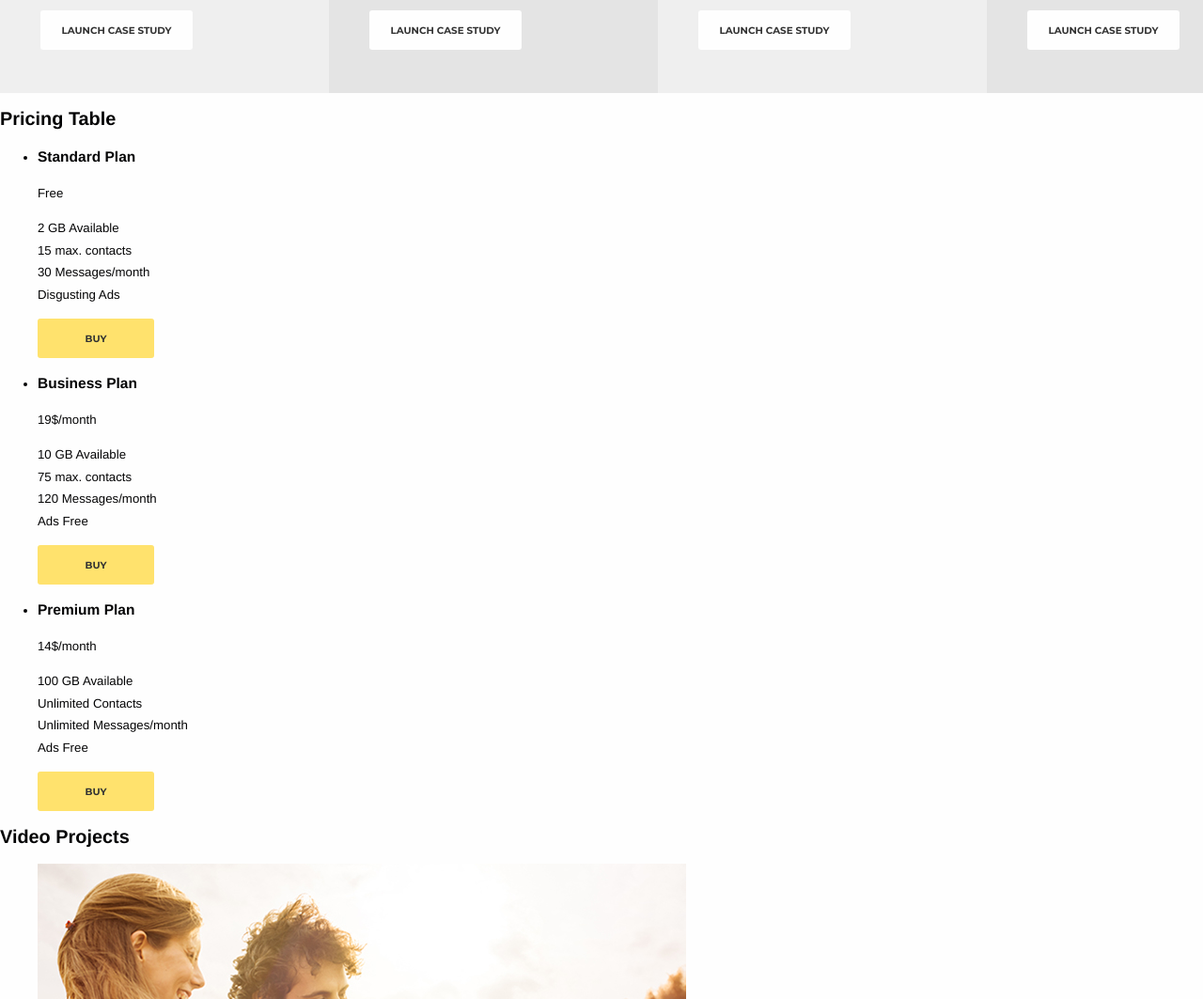
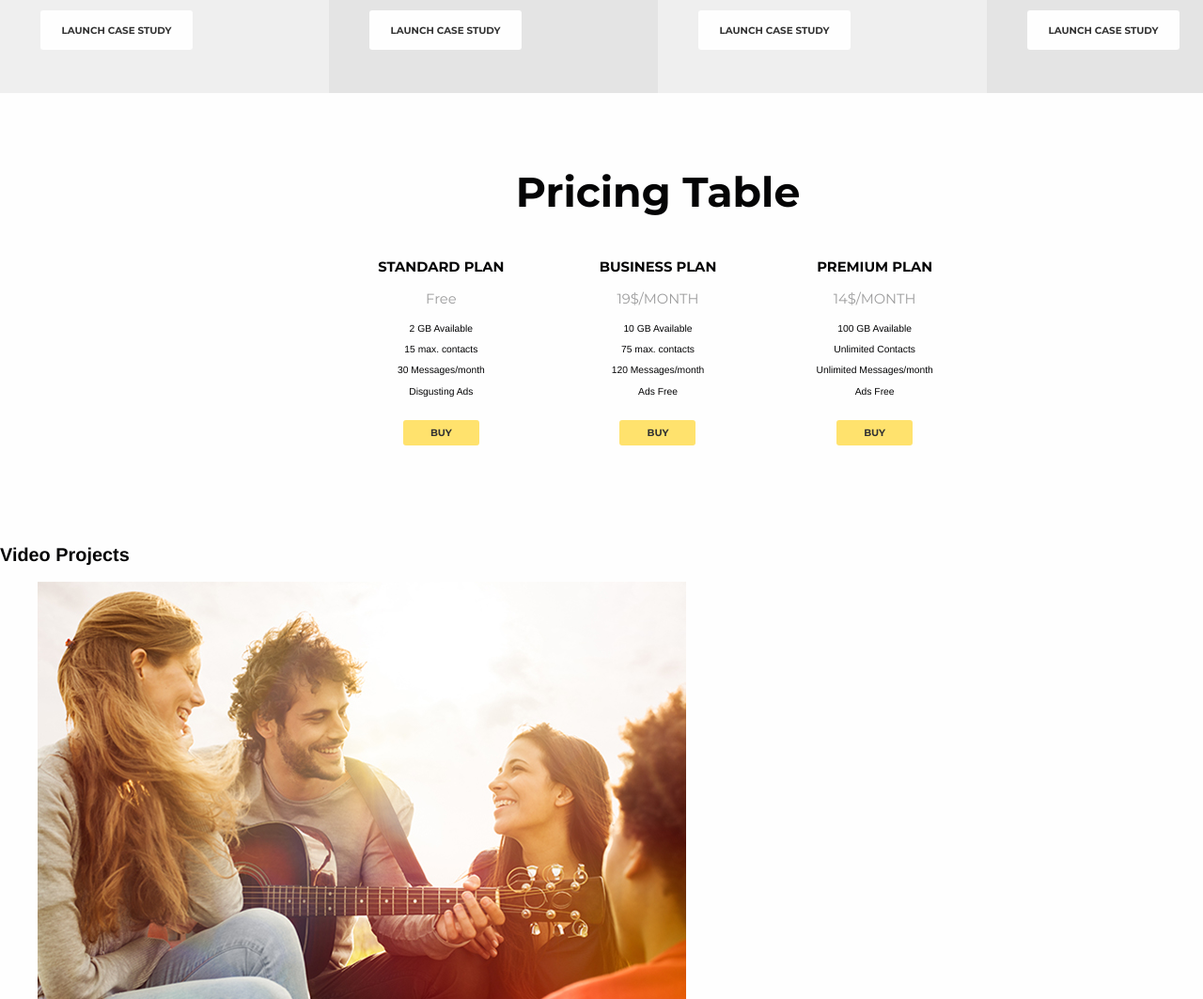
Before and after one commit to koshikishi/zippy, a website: page source/index.html in a window 1280 px wide. Shown: the part 2337-3400 px from the top of the page at 94% size. Drawn offline with nearby package versions, Linux system fonts and the light colour scheme; files that its build step writes are made by us from their sources.

Commit message:
:lipstick: Завершил стилизацию блока прайса

```diff
--- a/source/index.html
+++ b/source/index.html
@@ -127,7 +127,7 @@
           </li>
           <li class="pricing__item">
             <h3 class="pricing__item-title">Business Plan</h3>
-            <p class="pricing__item-price pricing__item-price--capitalize">19$/month</p>
+            <p class="pricing__item-price pricing__item-price--uppercase">19$/month</p>
             <p class="pricing__item-text">
               10 GB Available<br>
               75 max. contacts<br>
@@ -138,7 +138,7 @@
           </li>
           <li class="pricing__item">
             <h3 class="pricing__item-title">Premium Plan</h3>
-            <p class="pricing__item-price pricing__item-price--capitalize">14$/month</p>
+            <p class="pricing__item-price pricing__item-price--uppercase">14$/month</p>
             <p class="pricing__item-text">
               100 GB Available<br>
               Unlimited Contacts<br>
--- a/source/sass/blocks/_button.scss
+++ b/source/sass/blocks/_button.scss
@@ -31,4 +31,9 @@
     width: 162px;
     background-color: $colorWhiteDark;
   }
+
+  &--small {
+    width: 81px;
+    padding: 7px 10px;
+  }
 }
--- /dev/null
+++ b/source/sass/blocks/_pricing.scss
@@ -0,0 +1,49 @@
+.pricing {
+  @extend %container;
+  padding: {
+    top: 85px;
+    bottom: 45px;
+  }
+}
+
+.pricing__title {
+  @include title-large;
+  margin-bottom: 51px;
+}
+
+.pricing__list {
+  @extend %list-reset;
+  display: flex;
+  flex-wrap: wrap;
+  justify-content: space-around;
+}
+
+.pricing__item {
+  width: 177px;
+  margin-bottom: 44px;
+  text-align: center;
+}
+
+.pricing__item-title {
+  @include title($lineHeight: normal);
+  margin-bottom: 16px;
+}
+
+.pricing__item-price {
+  @include title($lineHeight: normal, $isBold: false, $isUppercase: false);
+  margin-bottom: 12px;
+  opacity: 0.39;
+
+  &--uppercase {
+    text-transform: uppercase;
+  }
+}
+
+.pricing__item-text {
+  margin: {
+    top: 0;
+    bottom: 19px;
+  }
+  font-size: $fontSizeTextSmall;
+  line-height: $lineHeightSmall;
+}
--- a/source/sass/style.scss
+++ b/source/sass/style.scss
@@ -7,3 +7,4 @@
 @import "blocks/slider";
 @import "blocks/features";
 @import "blocks/projects";
+@import "blocks/pricing";
```
